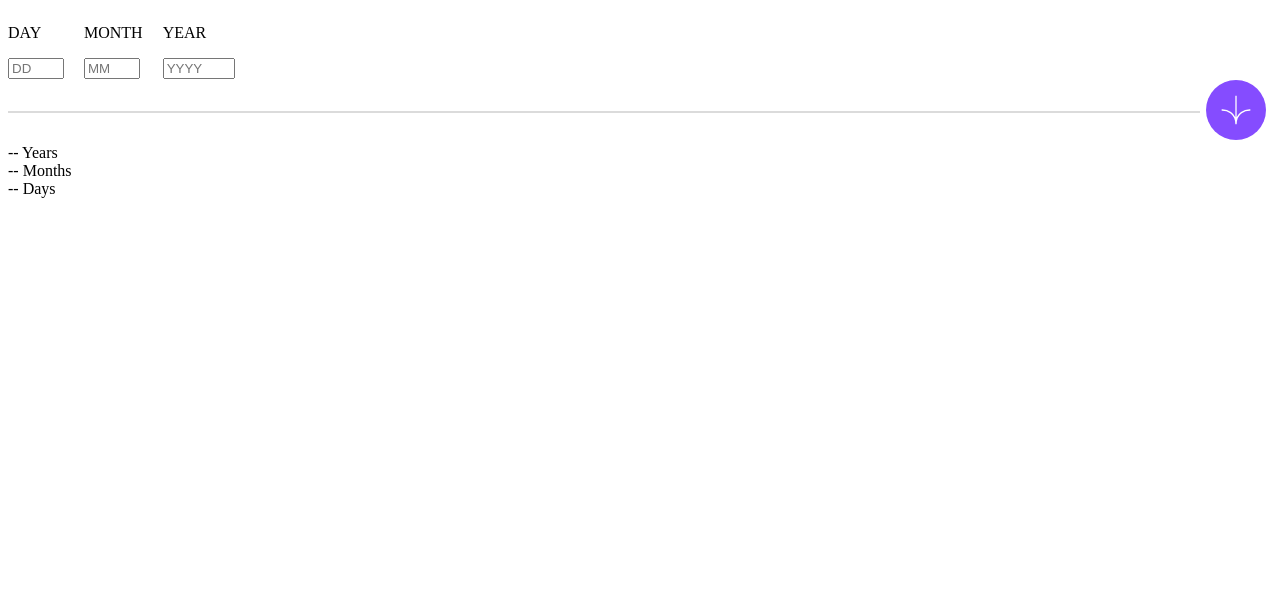
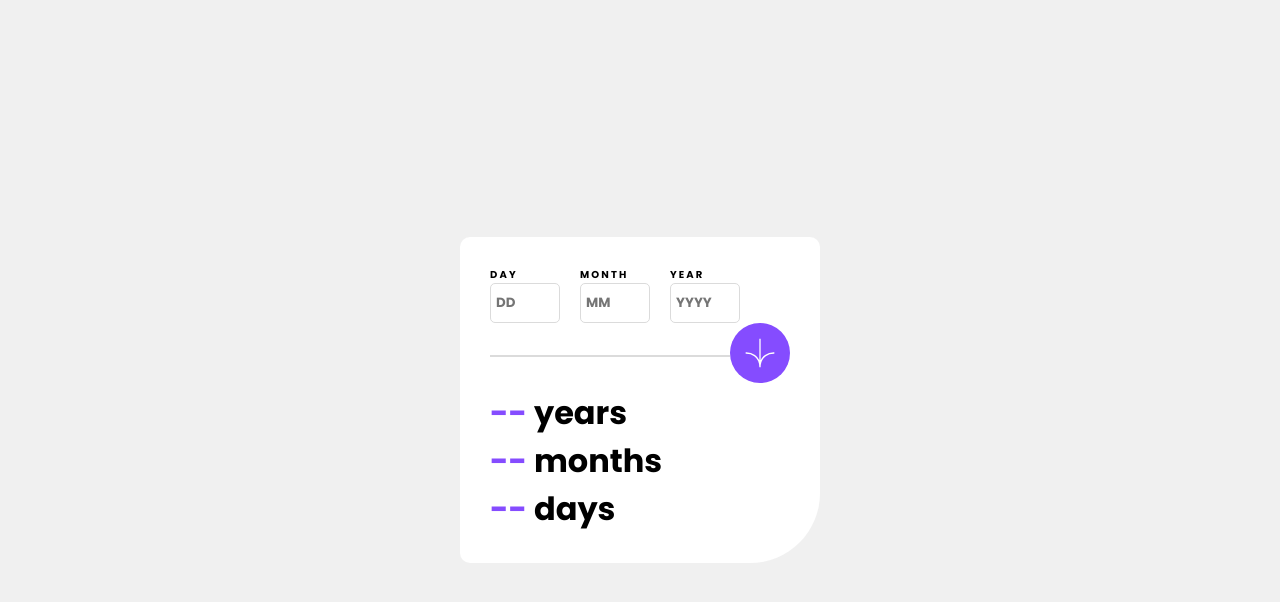
Before and after one commit to Riquelme3m/iJunior-Age-Calculator, a React (Vite) app in the folder age-calculator/: page / in a window 1280 px wide. Shown: the top 602 px of the page. Built offline with nearby package versions, Linux system fonts and the light colour scheme.

Commit message:
Customização css

```diff
--- a/age-calculator/public/fonts/fonts.css
+++ b/age-calculator/public/fonts/fonts.css
@@ -1,4 +1,17 @@
 @font-face {
     font-family: Poppins;
     src: url(./Poppins-Regular.ttf);
+    font-weight: normal;
 }
+
+@font-face {
+    font-family: Poppins;
+    src: url(./Poppins-Bold.ttf);
+    font-weight: bold;
+}
+
+@font-face {
+    font-family: Poppins;
+    src: url(./Poppins-ExtraBold.ttf);
+    font-weight: 800;
+}
--- a/age-calculator/src/App.jsx
+++ b/age-calculator/src/App.jsx
@@ -1,7 +1,7 @@
 import "./styles/style.css"
-import Input from "./components/Input";
-import Display from "./components/Display";
-import ButtonCalculate from "./components/ButtonCalculate";
+import Input from "./components/Input/Input";
+import Display from "./components/Display/Display";
+import ButtonCalculate from "./components/ButtonCalculate/ButtonCalculate";
 import { useState } from "react";
 
 
--- a/age-calculator/src/components/ButtonCalculate.jsx
+++ /dev/null
@@ -1,12 +0,0 @@
-import React from "react";
-import iconArrow from "../assets/images/icon-arrow.svg"
-
-function ButtonCalculate({onClick}){
-    return(
-        <button onClick={onClick}>
-            <img src={iconArrow} alt="Icon Arrow" />
-        </button>
-    );
-}
-
-export default ButtonCalculate;
--- /dev/null
+++ b/age-calculator/src/components/ButtonCalculate/ButtonCalculate.css
@@ -0,0 +1,19 @@
+#button-calculate {
+    background-color: transparent;
+    border: none;
+    border-radius: 50%;
+    cursor: pointer;
+}
+
+#arrow {
+    width: 60px;
+    height: 60px;
+    padding: 15px;
+    box-sizing: border-box;
+    background-color: var(--Purple);
+    border-radius: 50%;
+}
+
+#arrow:hover {
+    background-color: black;
+}
--- /dev/null
+++ b/age-calculator/src/components/ButtonCalculate/ButtonCalculate.jsx
@@ -0,0 +1,13 @@
+import React from "react";
+import iconArrow from "../../assets/images/icon-arrow.svg"
+import './ButtonCalculate.css'
+
+function ButtonCalculate({onClick}){
+    return(
+        <button id="button-calculate" onClick={onClick}>
+            <img id="arrow" src={iconArrow} alt="Icon Arrow" />
+        </button>
+    );
+}
+
+export default ButtonCalculate;
--- /dev/null
+++ b/age-calculator/src/components/Display/Display.css
@@ -0,0 +1,8 @@
+.display-item {
+    font-size: 32px;
+    font-weight: 800;
+}
+
+.number {
+    color: var(--Purple);
+}
--- a/age-calculator/src/components/Display.jsx
+++ b/age-calculator/src/components/Display/Display.jsx
@@ -1,4 +1,5 @@
 import React from "react";
+import './Display.css'
 
 export default function Display({ years, months, days }) {
     // retorna o valor relativo a prop recebida
@@ -10,9 +11,9 @@ export default function Display({ years, months, days }) {
 
     // retorna o texto relativo a prop recebida
     const getLabel = () => {
-        if (years !== undefined) return "Years";
-        if (months !== undefined) return "Months";
-        if (days !== undefined) return "Days";
+        if (years !== undefined) return "years";
+        if (months !== undefined) return "months";
+        if (days !== undefined) return "days";
         return "";
     }
 
--- /dev/null
+++ b/age-calculator/src/components/Input/Input.css
@@ -0,0 +1,22 @@
+
+.input-container input{
+    appearance: none;
+    -webkit-appearance: none;
+    -moz-appearance: none;
+    outline: none;
+    margin: 0;
+    padding-left: 5px;
+    box-sizing: border-box;
+    width: 70px;
+    height: 40px;
+    border: 1px solid var(--Light-grey);
+    border-radius: 5px;
+}
+
+.input-container input:focus {
+    border: 1px solid var(--Purple);
+}
+
+.error-message {
+    color: red;
+}
--- a/age-calculator/src/components/Input.jsx
+++ b/age-calculator/src/components/Input/Input.jsx
@@ -1,4 +1,5 @@
 import React from "react";
+import './Input.css'
 
 function Input({type, value, onChange, error}) {
     const configs = {
@@ -6,19 +7,19 @@ function Input({type, value, onChange, error}) {
             placeholder: "DD",
             min: 1,
             max: 31,
-            label: "DAY"
+            label: "D A Y"
         },
         month: {
             placeholder: "MM",
             min: 1,
             max: 12,
-            label: "MONTH"
+            label: "M O N T H"
         },
         year: {
             placeholder: "YYYY",
             min: 0,
             max: new Date().getFullYear(),
-            label: "YEAR"
+            label: "Y E A R"
         }
     };
 
--- a/age-calculator/src/styles/style.css
+++ b/age-calculator/src/styles/style.css
@@ -1,30 +1,34 @@
 @import url("../../public/fonts/fonts.css");
 @import url("./variables.css");
 
+* {
+    margin: 0;
+    padding: 0;
+    font-family: Poppins;
+    font-weight: bold;
+}
 
+body {
+    background-color: var(--White);
+    min-height: 100vh;
+    width: 100%;
+    display: flex;
+    justify-content: center;
+    align-items: center;
+}
 /*Font size input : 32px*/
 
-button {
-    background-color: transparent;
-    border: none;
-    border-radius: 50%;
-    cursor: pointer;
-}
-
-img {
-    width: 60px;
-    height: 60px;
-    padding: 15px;
-    box-sizing: border-box;
-    background-color: var(--Purple);
-    border-radius: 50%;
-}
-
-img:hover {
-    background-color: black;
+.main-container {
+    display: flex;
+    flex-direction: column;
+    background-color: white;
+    padding: 30px;
+    width: 300px;
+    border-radius: 10px 10px 70px 10px;
 }
 
 .date-inputs {
+    font-size: 10px;
     display: flex;
     gap: 20px;
 }
```
